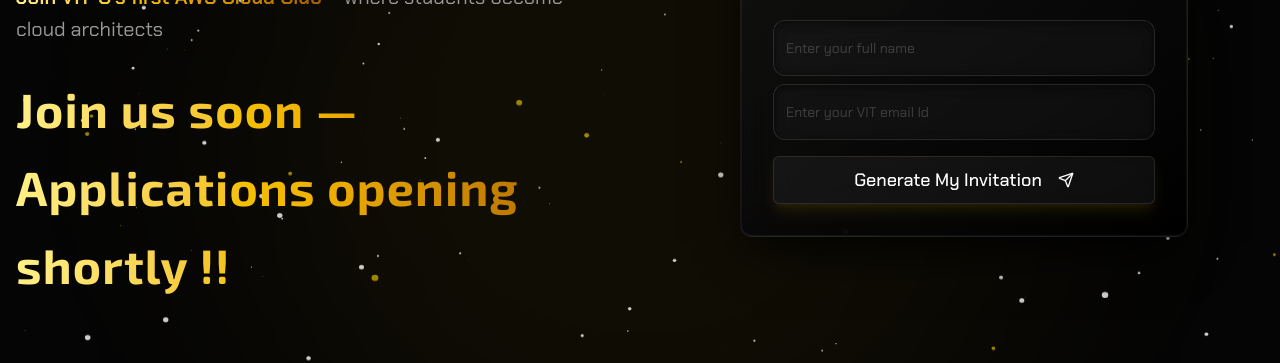
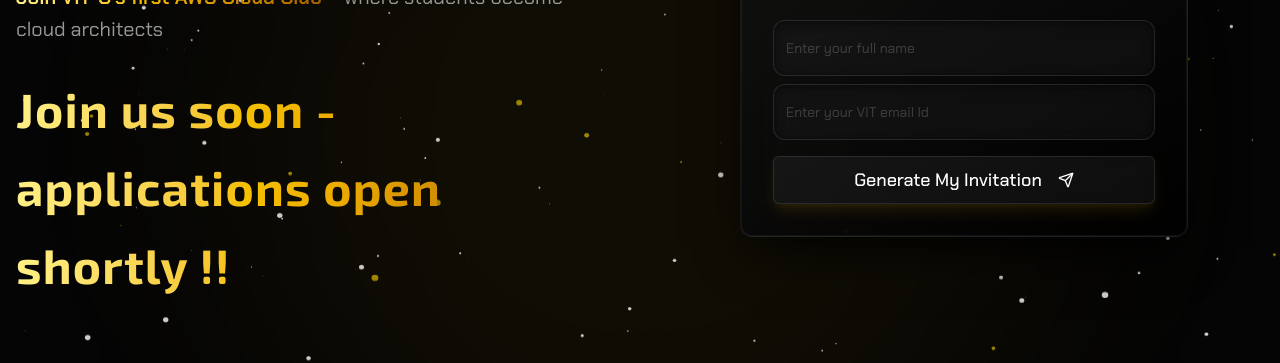
Before and after one commit to AWS-Cloud-Club-VITC/aws-cloud-club-vitc-launch, a Next.js app: page / in a window 1280 px wide. Shown: the part 676-1039 px from the top of the page. Built offline with nearby package versions, Linux system fonts and the light colour scheme; no server answers; the database is empty.

Commit message:
changed apply now timer to 10am

```diff
--- a/src/components/home/Hero.tsx
+++ b/src/components/home/Hero.tsx
@@ -1,9 +1,7 @@
 "use client";
 
 import { useState, useEffect } from "react";
-import Link from "next/link";
 import { motion } from "framer-motion";
-import { ArrowRight } from "lucide-react";
 import { InvitationGenerator } from "./InvitationGenerator";
 import { InvitationCard } from "./InvitationCard";
 import { SocialShare } from "./SocialShare";
@@ -18,7 +16,7 @@
 
     useEffect(() => {
       const checkTime = () => {
-        const target = new Date("2026-01-05T19:45:00+05:30");
+        const target = new Date("2026-01-06T10:00:00+05:30");
         if (new Date() >= target) {
           setIsLive(true);
         }
@@ -58,7 +56,7 @@
             </p>
             <br></br>
             <p className="text-2xl sm:text-3xl md:text-4xl lg:text-5xl text-center sm:text-left font-heading font-bold tracking-wide text-gradient [margin-top:2.5lh] lg:mt-0 pb-2 leading-relaxed">
-             {isLive ? "Join us - Applications are live!!" : "Join us soon — Applications opening shortly !!"}
+             {isLive ? "Join us - Applications are live!!" : "Join us soon - applications open shortly !!"}
             </p>
             {isLive && (
               <div className="flex justify-center sm:justify-start mt-6">
--- a/src/components/home/InvitationGenerator.tsx
+++ b/src/components/home/InvitationGenerator.tsx
@@ -117,7 +117,7 @@
 
   useEffect(() => {
     const checkTime = () => {
-      const target = new Date("2026-01-05T19:45:00+05:30");
+      const target = new Date("2026-01-06T10:00:00+05:30");
       if (new Date() >= target) {
         setIsLive(true);
       }
```
